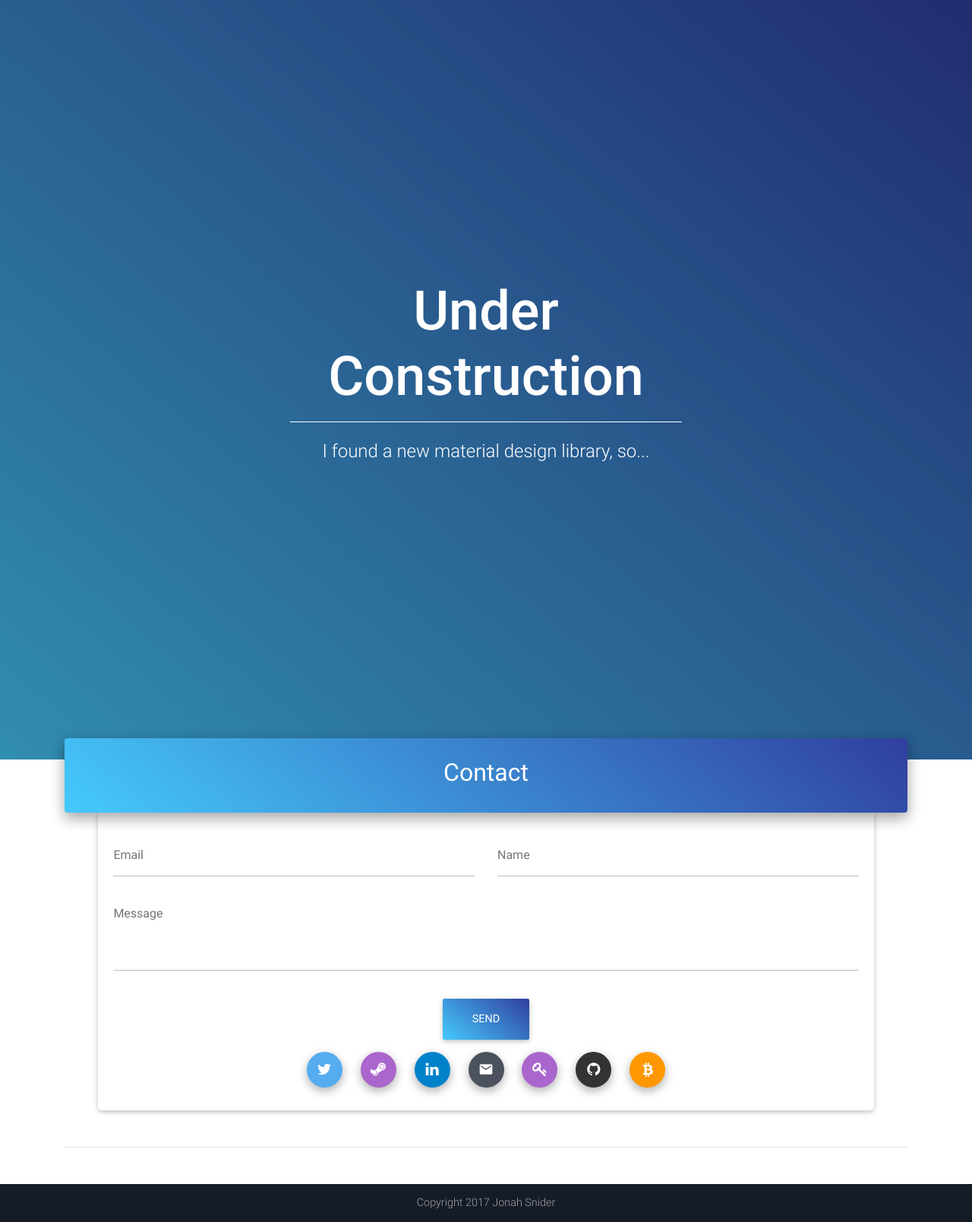
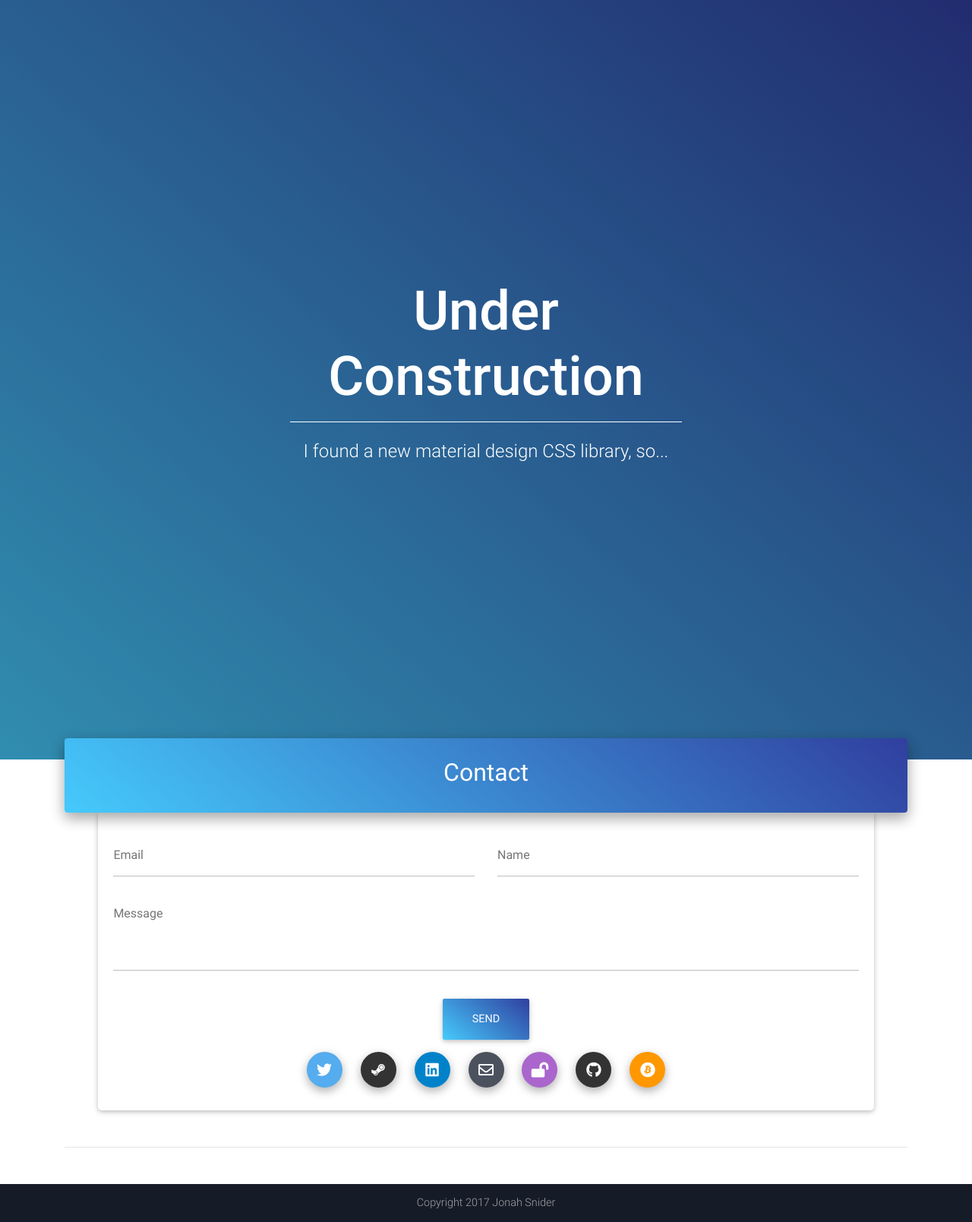
Before and after one commit to jonahsnider/jonahsnider.com, a Jekyll site: the page index.html, which Jekyll copies as it is, in a window 1280 px wide. Shown: the whole page at 76% size. Built offline with Jekyll 4.4.1, drawn with Linux system fonts in a browser that asks for light colours; nearby versions of some CDN libraries; library files that are not in the unit come from our copies.

Commit message:
Update Font Awesome

```diff
--- a/index.html
+++ b/index.html
@@ -6,16 +6,14 @@
   <meta name="viewport" content="width=device-width, initial-scale=1, shrink-to-fit=no">
   <meta http-equiv="x-ua-compatible" content="ie=edge">
   <title>Jonah Snider</title>
-  <!-- Font Awesome -->
-  <link rel="stylesheet" href="https://maxcdn.bootstrapcdn.com/font-awesome/4.7.0/css/font-awesome.min.css">
   <!-- Bootstrap core CSS -->
   <link href="assets/css/bootstrap.min.css" rel="stylesheet">
   <!-- Material Design Bootstrap -->
   <link href="assets/css/mdb.min.css" rel="stylesheet">
-  <!-- Google Material Design Iconic Font -->
-  <link href="https://fonts.googleapis.com/icon?family=Material+Icons" rel="stylesheet">
   <!-- Custom styles -->
   <link href="assets/css/style.css" rel="stylesheet">
+  <!-- Font Awesome -->
+  <link href="https://use.fontawesome.com/releases/v5.0.2/css/all.css" rel="stylesheet">
 
   <meta property="og:title" content="Jonah Snider" />
   <meta property="og:locale" content="en_US" />
@@ -24,6 +22,7 @@
   <link rel="canonical" href="http://jonahsnider.ninja" />
   <meta property="og:url" content="http://jonahsnider.ninja" />
   <meta property="og:site_name" content="Jonah Snider" />
+  <!-- Metadata -->
   <script type="application/ld+json">
     {
       "name": "Jonah Snider",
@@ -62,7 +80,7 @@
             <hr class="hr-light">
 
             <!-- Description -->
-                <h4 class="white-text my-4">I found a new material design library, so...</h4>
+            <h4 class="white-text my-4">I found a new material design CSS library, so...</h4>
           </div>
 
         </div>
@@ -135,25 +153,25 @@
 
             <!-- Social buttons -->
             <a type="button" class="btn-floating btn-tw" href="https://twitter.com/thepizzafox">
-                  <i class="fa fa-twitter"></i>
+              <i class="fab fa-twitter"></i>
             </a>
-                <a type="button" class="btn-floating btn-elegant" href="https://steamcommunity.com/id/pizza_fox">
-                  <i class="fa fa-steam"></i>
+            <a type="button" class="btn-floating btn-git" href="https://steamcommunity.com/id/pizza_fox">
+              <i class="fab fa-steam-symbol"></i>
             </a>
             <a type="button" class="btn-floating btn-li" href="https://www.linkedin.com/in/jonahsnider/">
-                  <i class="fa fa-linkedin"></i>
+              <i class="fab fa-linkedin"></i>
             </a>
             <a type="button" class="btn-floating btn-email" href="mailto:me@jonahsnider.ninja">
-                  <i class="material-icons">email</i>
+                <i class="far fa-envelope"></i>
             </a>
             <a type="button" class="btn-floating keybase" href="https://keybase.io/pizzafox">
-                  <i class="fa fa-key"></i>
+              <i class="fas fa-lock-open"></i>
             </a>
             <a type="button" class="btn-floating btn-git" href="https://github.com/PizzaFox">
-                  <i class="fa fa-github"></i>
+              <i class="fab fa-github"></i>
             </a>
             <a type="button" class="btn-floating orange" href="bitcoin:1DvaX5Jo89RBUeZLgoGojxrMWcMwFpfDv">
-                  <i class="fa fa-bitcoin"></i>
+              <i class="fab fa-bitcoin"></i>
             </a>
             <!-- Social buttons -->
           </div>
```
Also changed, not shown: other parts of index.html (+19 -21 lines), assets/css/mdb-pro.css, assets/css/mdb-pro.min.css, assets/css/mdb.min.css. Lines whose indentation alone changed are shown as unchanged.
